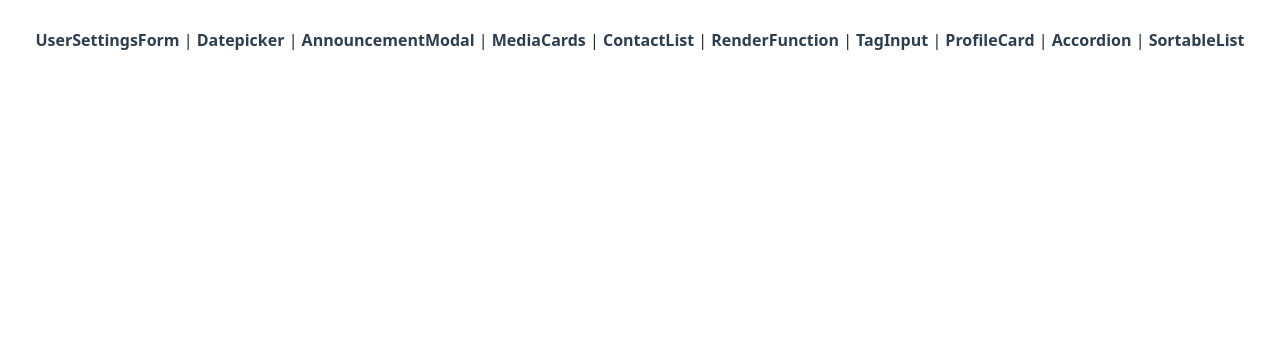
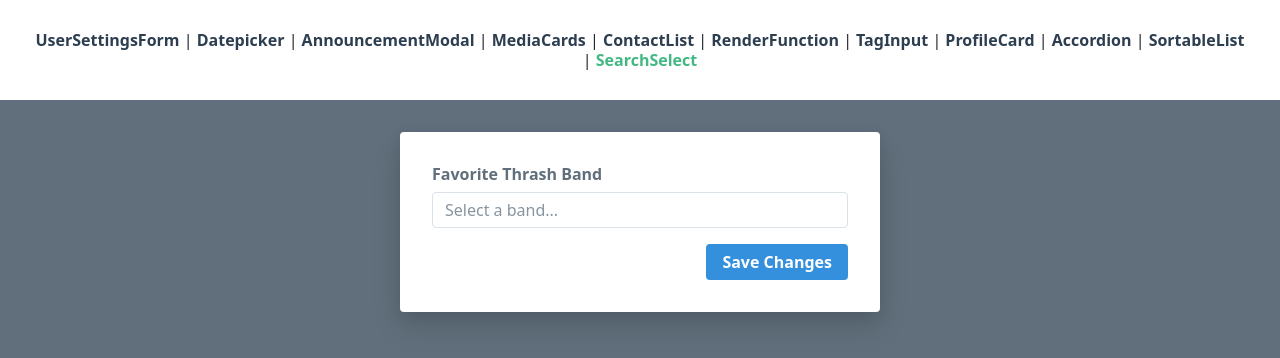
Before and after one commit to 124c4a11/AdvancedVueComponentDesign-Vue.js-, a Vue app: page /search-select in a window 1280 px wide. Shown: the top 358 px of the page. Built offline with nearby package versions, Linux system fonts and the light colour scheme.

Commit message:
SearchSelect: data bindings

```diff
--- a/src/App.vue
+++ b/src/App.vue
@@ -10,7 +10,8 @@
       <router-link to="/tag-input">TagInput</router-link> |
       <router-link to="/profile-card">ProfileCard</router-link> |
       <router-link to="/accordion">Accordion</router-link> |
-      <router-link to="/sortable-list">SortableList</router-link>
+      <router-link to="/sortable-list">SortableList</router-link> |
+      <router-link to="/search-select">SearchSelect</router-link>
     </div>
     <router-view/>
   </div>
--- /dev/null
+++ b/src/components/SearchSelect.vue
@@ -0,0 +1,62 @@
+<template>
+  <div class="search-select" :class="{ 'is-active': isOpen }">
+    <button @click="open" type="button" class="search-select-input">
+      <span v-if="value !== null">{{ value }}</span>
+      <span v-else class="search-select-placeholder">Select a band...</span>
+    </button>
+
+    <div v-show="isOpen" class="search-select-dropdown">
+      <input class="search-select-search">
+      <ul class="search-select-options">
+        <li class="search-select-option"
+          v-for="option in options"
+          :key="option"
+          @click="select(option)"
+        >{{ option }}</li>
+      </ul>
+      <!-- <div class="search-select-empty">No results found</div> -->
+    </div>
+  </div>
+</template>
+
+<script>
+export default {
+  data () {
+    return {
+      isOpen: false,
+      value: null,
+
+      options: [
+        'Anthrax',
+        'Dark Angel',
+        'Death Angel',
+        'Destruction',
+        'Exodus',
+        'Flotsam and Jetsam',
+        'Kreator',
+        'Megadeth',
+        'Metallica',
+        'Overkill',
+        'Sepultura',
+        'Slayer',
+        'Testament'
+      ]
+    }
+  },
+
+  methods: {
+    open () {
+      this.isOpen = true
+    },
+
+    close () {
+      this.isOpen = false
+    },
+
+    select (option) {
+      this.value = option
+      this.close()
+    }
+  }
+}
+</script>
--- a/src/router.js
+++ b/src/router.js
@@ -11,6 +11,7 @@ import TagInput from './views/TagInput.vue'
 import ProfileCard from './views/ProfileCard.vue'
 import Accordion from './views/Accordion.vue'
 import SortableList from './views/SortableList.vue'
+import SearchSelect from './views/SearchSelect.vue'
 
 Vue.use(Router)
 
@@ -67,6 +68,11 @@ export default new Router({
       path: '/sortable-list',
       name: 'sortable-list',
       component: SortableList
+    },
+    {
+      path: '/search-select',
+      name: 'search-select',
+      component: SearchSelect
     }
   ]
 })
--- /dev/null
+++ b/src/views/SearchSelect.vue
@@ -0,0 +1,24 @@
+<template>
+  <div class="font-sans text-black min-h-screen bg-grey-darker p-8">
+    <div class="max-w-sm mx-auto bg-white rounded shadow-lg p-8">
+      <div class="mb-4">
+        <label class="form-label mb-2">Favorite Thrash Band</label>
+        <search-select/>
+      </div>
+
+      <div class="text-right">
+        <button type="button" class="btn btn-blue">Save Changes</button>
+      </div>
+    </div>
+  </div>
+</template>
+
+<script>
+import SearchSelect from '@/components/SearchSelect.vue'
+
+export default {
+  components: {
+    SearchSelect
+  }
+}
+</script>
```
